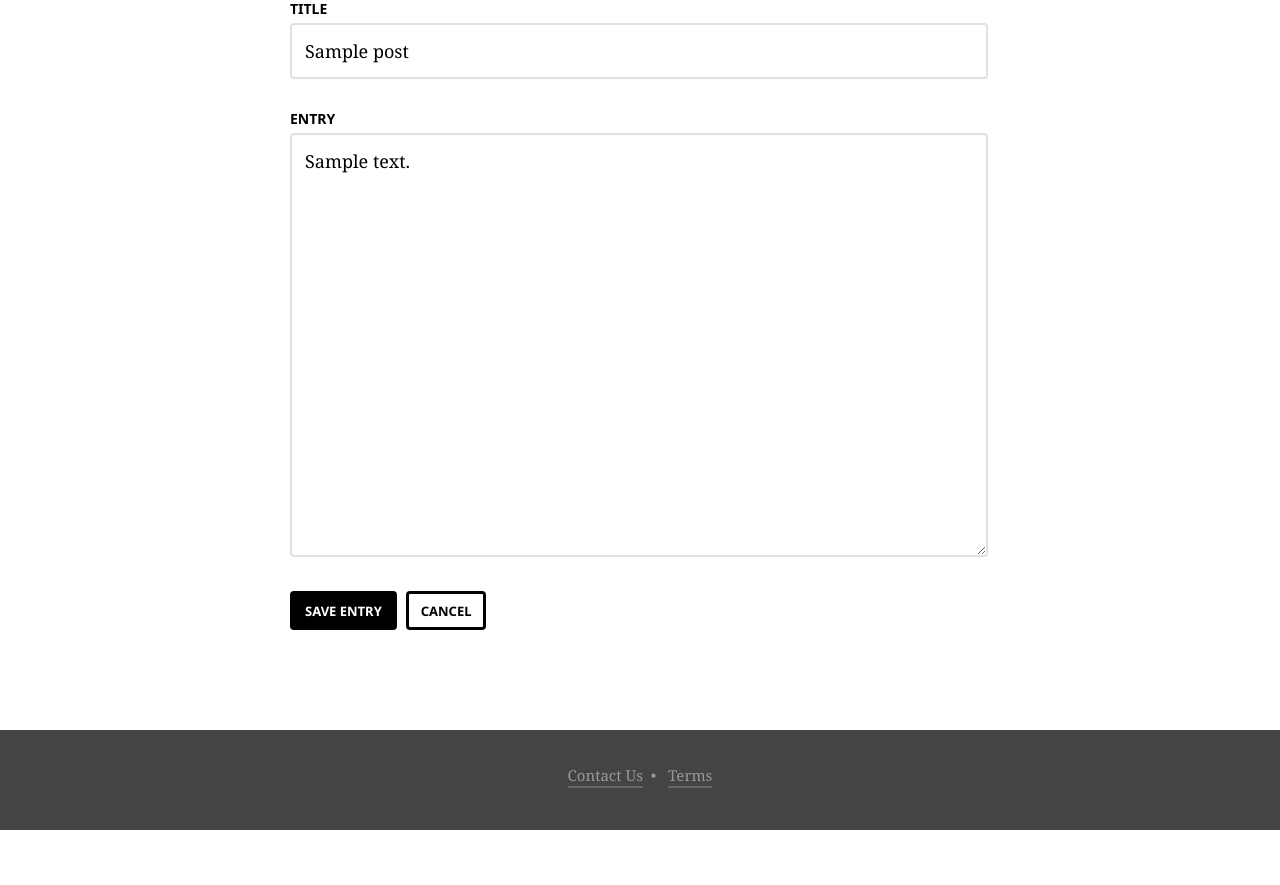
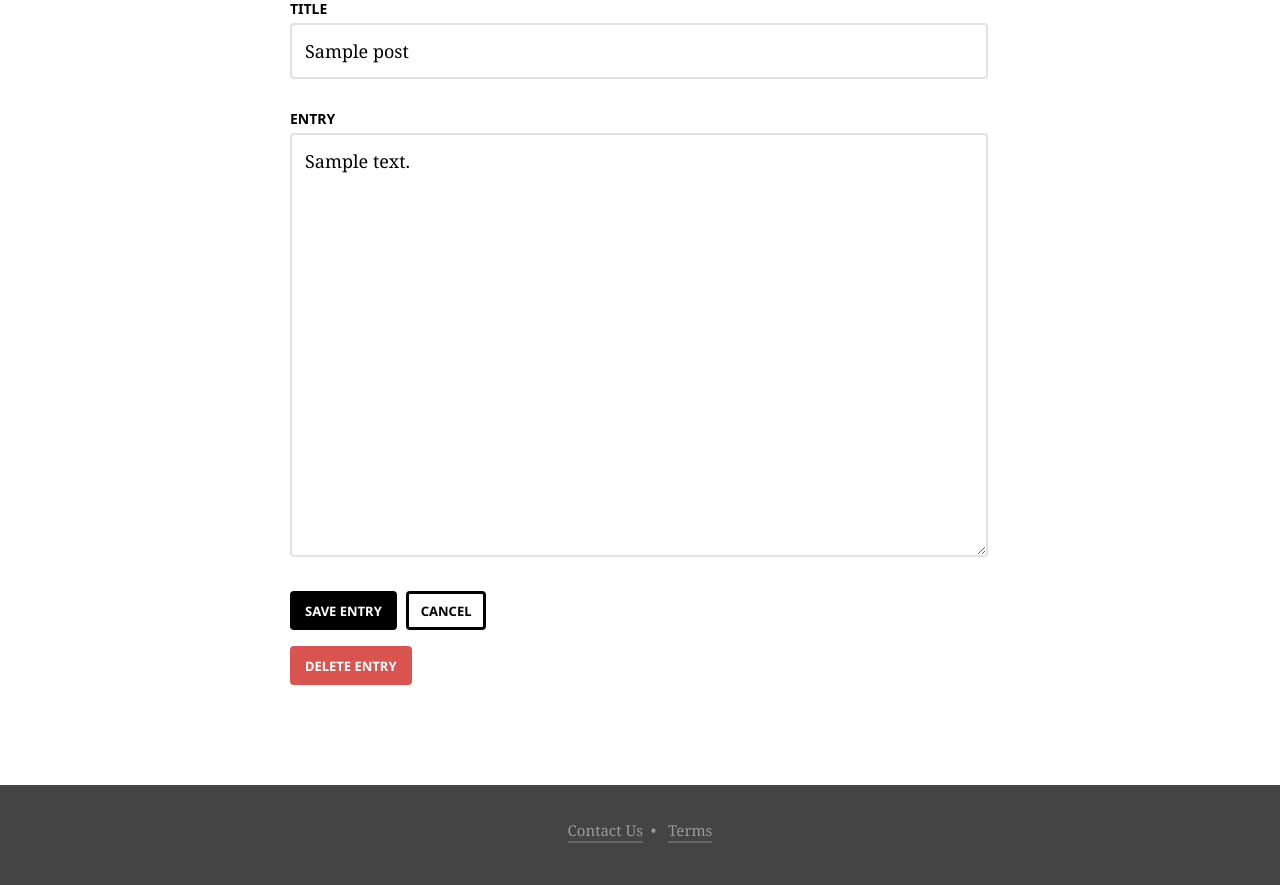
Before and after one commit to ChapmanCheng/phptd_slim-blog, a PHP site: template templates/edit.twig in a window 1280 px wide. Shown: the part 256-1141 px from the top of the page. Before the commit the page ends 1086 px from the top, so only its background shows below. Run offline with PHP 8.4, Linux system fonts and the light colour scheme; the template is opened without the code that fills it: most values are stand-ins (such as "Sample title", 1, 10 or a date in 2020); some libraries are stand-ins or nearby versions.

Commit message:
convert /edit to accept PUT and DELETE, terminate method POST

```diff
--- /dev/null
+++ b/public/css/custom.css
@@ -0,0 +1,5 @@
+/* custom css*/
+.button.button-danger {
+    background: #d9534f;
+    border-color: #d9534f;
+}
--- a/src/model/Post.php
+++ b/src/model/Post.php
@@ -70,13 +70,13 @@ class Post
         }
         return $this->getPost($data['post_id']);
     }
-    public function deletePost($Post_id)
+    public function deletePost($post_id)
     {
-        $this->getPost($Post_id);
+        $this->getPost($post_id);
         $statement = $this->database->prepare(
             'DELETE FROM posts WHERE id=:id'
         );
-        $statement->bindParam('id', $Post_id);
+        $statement->bindParam('id', $post_id);
         $statement->execute();
         if ($statement->rowCount() < 1) {
             //! empty at the moment
--- a/templates/base.twig
+++ b/templates/base.twig
@@ -9,6 +9,7 @@
             <link href="https://fonts.googleapis.com/icon?family=Material+Icons" rel="stylesheet">
             <link rel="stylesheet" href="css/normalize.css">
             <link rel="stylesheet" href="css/site.css">
+            <link rel="stylesheet" href="css/custom.css">
         </head>
     {% endblock head %}
 
--- a/templates/edit.twig
+++ b/templates/edit.twig
@@ -10,8 +10,14 @@
                     <input type="text" name="title" value="{{ post.title }}"><br>
                     <label for="body">Entry</label>
                     <textarea rows="5" name="body">{{ post.body }}</textarea>
+                    <input type="hidden" name="_METHOD" value="PUT"/>
                     <input type="submit" value="Save Entry" class="button">
-                    <a href="#" class="button button-secondary">Cancel</a>
+                    <input type="reset" value="Cancel" class="button button-secondary">
+                </form>
+
+                <form action="{{ path }}" method="POST" style="margin-top: 1rem;">
+                    <input type="hidden" name="_METHOD" value="DELETE"/>
+                    <input type="submit" id="delete_entry" value="DELETE Entry" class="button button-danger">
                 </form>
             </div>
         </div>
```
Also changed, not shown: src/routes.php (+7 -2 lines).
